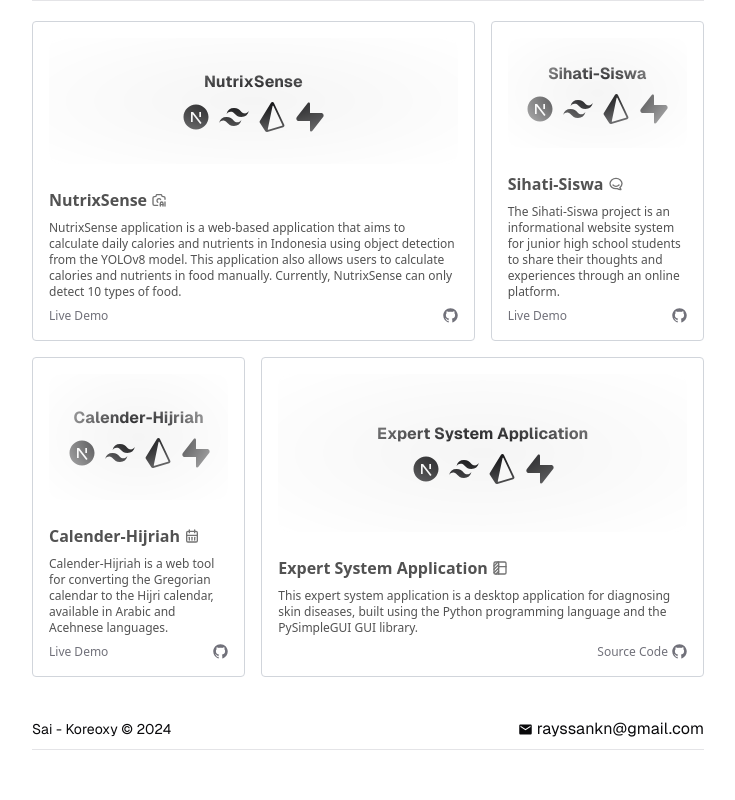
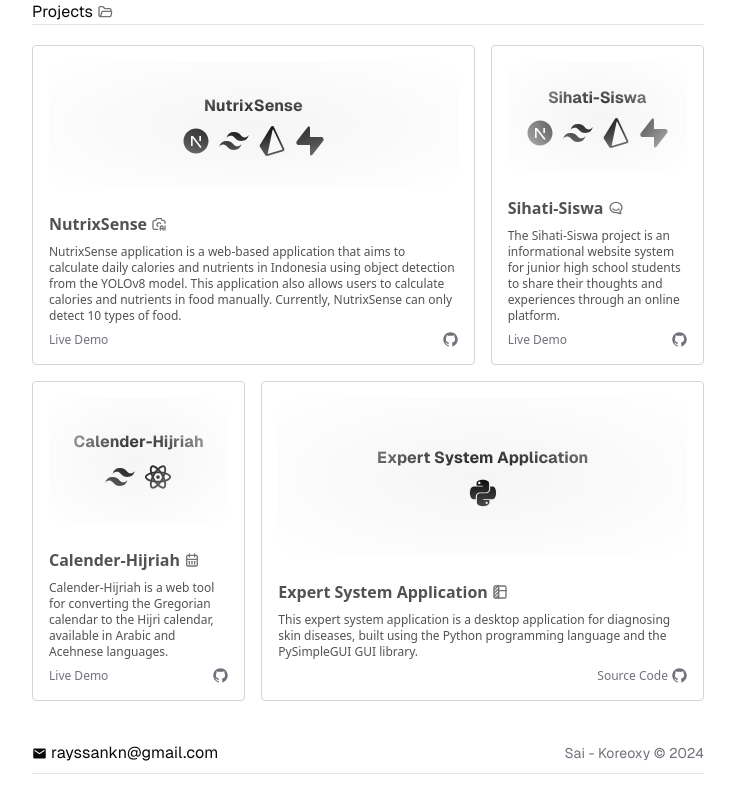
Before and after one commit to koreoxy/sai-koreoxy, a Next.js app: page / in a window 1280 px wide. Shown: the part 491-1291 px from the top of the page, without its empty margins (272-1007 px from the left). Built offline with nearby package versions, Linux system fonts and the light colour scheme.

Commit message:
fix : page, about, footer and project card

```diff
--- a/app/page.tsx
+++ b/app/page.tsx
@@ -10,7 +10,7 @@ export default function Home() {
     <div className="font-[family-name:var(--font-geist-sans)]">
       <Navbar />
 
-      <div className="mt-10 max-w-[22rem] sm:max-w-full mx-auto md:max-w-none">
+      <div className="mt-10 max-w-[21rem] sm:max-w-full mx-auto md:max-w-none">
         <div className="flex items-center gap-1">
           <h1>About Me</h1>
           <IconArrowRoundaboutLeft className="h-4 w-4 text-neutral-500" />
@@ -19,7 +19,7 @@ export default function Home() {
         <AboutMe />
       </div>
 
-      <div className="mt-10 max-w-[22rem] sm:max-w-full mx-auto md:max-w-none">
+      <div className="mt-10 max-w-[21rem] sm:max-w-full mx-auto md:max-w-none">
         <div className="flex items-center gap-1">
           <h1>Projects</h1>
           <IconFolderOpen className="h-4 w-4 text-neutral-500" />
@@ -28,7 +28,7 @@ export default function Home() {
         <ProjectCard />
       </div>
 
-      <div className="mt-10 max-w-[22rem] sm:max-w-full mx-auto md:max-w-none">
+      <div className="mt-10 max-w-[21rem] sm:max-w-full mx-auto md:max-w-none">
         <Footer />
       </div>
     </div>
--- a/components/about-me.tsx
+++ b/components/about-me.tsx
@@ -2,15 +2,15 @@ const AboutMe = () => {
   return (
     <div>
       <p className="text-muted-foreground">
-        Hello! I&apos;,m Saifullah, but feel free to call me Iful or Ipul.
-        I&apos;,m a 22-year-old web development enthusiast from Meulaboh, West
-        Aceh, Indonesia. With 3 years of academic background in Computer Science
-        at Teuku Umar University, my journey in programming began in 2020 with
-        C++. Since then, my passion has evolved toward web development, where I
-        now focus on building dynamic web applications using Next.js and
-        Laravel. I&apos;,m always eager to learn and take on new challenges to
-        sharpen my skills in creating efficient and user-friendly digital
-        experiences.
+        Hello! <br />
+        I&apos;,m Saifullah, but feel free to call me Iful or Ipul. I&apos;,m a
+        22-year-old web development enthusiast from Meulaboh, West Aceh,
+        Indonesia. With 3 years of academic background in Computer Science at
+        Teuku Umar University, my journey in programming began in 2020 with C++.
+        Since then, my passion has evolved toward web development, where I now
+        focus on building dynamic web applications using Next.js and Laravel.
+        I&apos;,m always eager to learn and take on new challenges to sharpen my
+        skills in creating efficient and user-friendly digital experiences.
       </p>
     </div>
   );
--- a/components/footer.tsx
+++ b/components/footer.tsx
@@ -4,11 +4,13 @@ import { Separator } from "./ui/separator";
 const Footer = () => {
   return (
     <>
-      <div className="flex justify-between items-center mb-2">
-        <div className="text-sm">Sai - Koreoxy &copy; 2024 </div>
+      <div className="flex flex-col md:flex-row md:justify-between items-center mb-2">
         <div className="flex items-center gap-1">
           <MdEmail size={15} />
           <h1>rayssankn@gmail.com</h1>
+        </div>
+        <div className="text-sm text-muted-foreground">
+          Sai - Koreoxy &copy; 2024{" "}
         </div>
       </div>
       <Separator />
--- a/components/project-card.tsx
+++ b/components/project-card.tsx
@@ -11,8 +11,10 @@ import {
   RiTailwindCssFill,
   RiSupabaseFill,
   RiNextjsFill,
+  RiReactjsLine,
 } from "react-icons/ri";
 import { SiPrisma } from "react-icons/si";
+import { FaPython } from "react-icons/fa";
 
 export function ProjectCard() {
   return (
@@ -41,14 +43,18 @@ const Skeleton = ({
   tailwindcss: Tailwind,
   prisma: Prisma,
   supabase: Supabase,
+  reactjs: Reactjs,
+  python: Python,
 }: {
   title: string;
   nextjs?: React.ElementType;
   tailwindcss?: React.ElementType;
   prisma?: React.ElementType;
   supabase?: React.ElementType;
+  reactjs?: React.ElementType;
+  python?: React.ElementType;
 }) => (
-  <div className="flex flex-1 w-full h-full min-h-[6rem] rounded-xl dark:bg-dot-white/[0.2] bg-dot-black/[0.2] [mask-image:radial-gradient(ellipse_at_center,white,transparent)] border border-transparent border-gray-900 dark:border-white/[0.9] bg-neutral-100 dark:bg-black relative">
+  <div className="flex flex-1 w-full h-full min-h-[6rem] rounded-xl dark:bg-dot-white/[0.2] bg-dot-black/[0.2] [mask-image:radial-gradient(ellipse_at_center,white,transparent)] border border-transparent border-gray-600 dark:border-white/[0.9] bg-neutral-100 dark:bg-black relative">
     <div className="absolute inset-0 z-0 bg-dot-black/[0.2] rounded-xl"></div>
 
     <div className="z-10 relative flex items-center justify-center mx-auto flex-col">
@@ -58,6 +64,8 @@ const Skeleton = ({
         {Tailwind ? <Tailwind size={30} /> : null}
         {Prisma ? <Prisma size={30} /> : null}
         {Supabase ? <Supabase size={30} /> : null}
+        {Reactjs ? <Reactjs size={30} /> : null}
+        {Python ? <Python size={30} /> : null}
       </div>
     </div>
   </div>
@@ -108,10 +116,8 @@ const items = [
     header: (
       <Skeleton
         title="Calender-Hijriah"
-        nextjs={RiNextjsFill}
+        reactjs={RiReactjsLine}
         tailwindcss={RiTailwindCssFill}
-        prisma={SiPrisma}
-        supabase={RiSupabaseFill}
       />
     ),
     className: "md:col-span-1",
@@ -124,15 +130,7 @@ const items = [
     title: "Expert System Application",
     description:
       "This expert system application is a desktop application for diagnosing skin diseases, built using the Python programming language and the PySimpleGUI GUI library.",
-    header: (
-      <Skeleton
-        title="Expert System Application"
-        nextjs={RiNextjsFill}
-        tailwindcss={RiTailwindCssFill}
-        prisma={SiPrisma}
-        supabase={RiSupabaseFill}
-      />
-    ),
+    header: <Skeleton title="Expert System Application" python={FaPython} />,
     className: "md:col-span-2",
     icon: <IconTableColumn className="h-4 w-4 text-neutral-500" />,
     SourceLink: "https://github.com/koreoxy/aplikasi-sistem-pakar",
```
